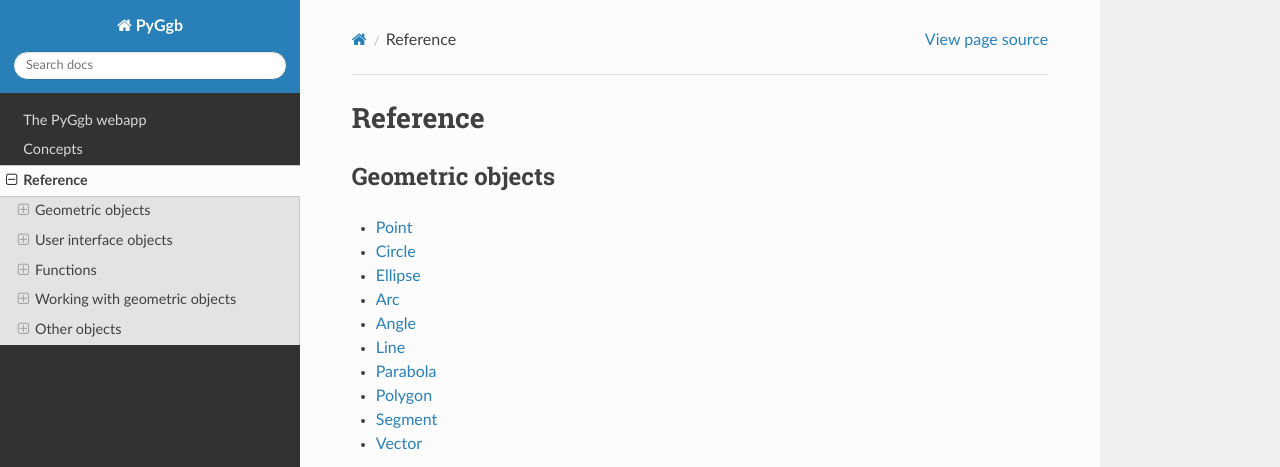
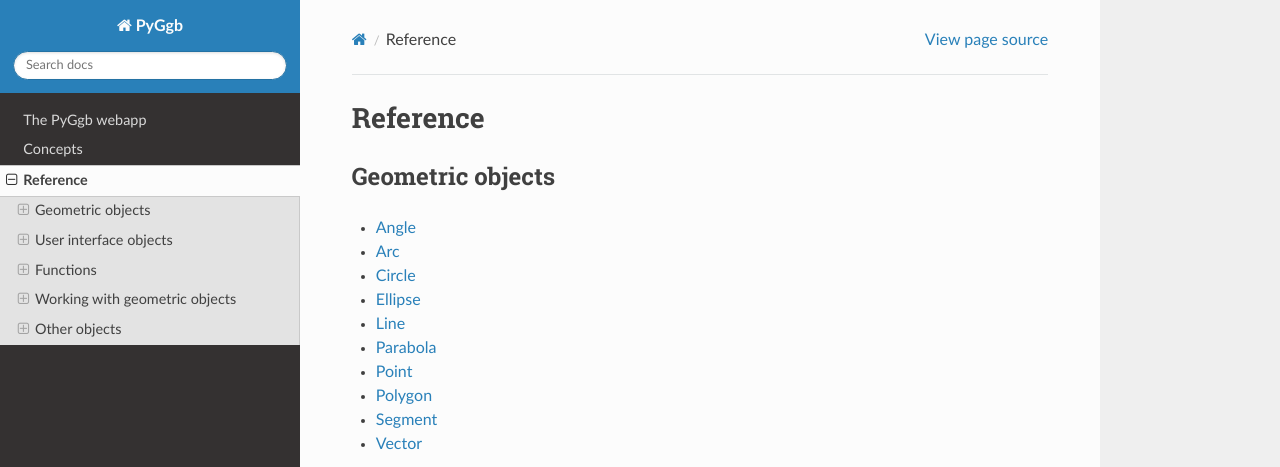
Before and after one commit to bennorth/pyggb, a Sphinx documentation site: the page built from doc/source/reference/index.rst, in a window 1280 px wide and 900 px high. Shown: the top 467 px of the window. Built offline with Sphinx 7.4.7 and the Read the Docs theme 3.1.0, drawn with Linux system fonts in a browser that asks for light colours.

```diff
--- a/doc/source/reference/index.rst
+++ b/doc/source/reference/index.rst
@@ -7,13 +7,13 @@ Geometric objects
 .. toctree::
    :maxdepth: 1
 
-   classes/point
+   classes/angle
+   classes/arc
    classes/circle
    classes/ellipse
-   classes/arc
-   classes/angle
    classes/line
    classes/parabola
+   classes/point
    classes/polygon
    classes/segment
    classes/vector
```
